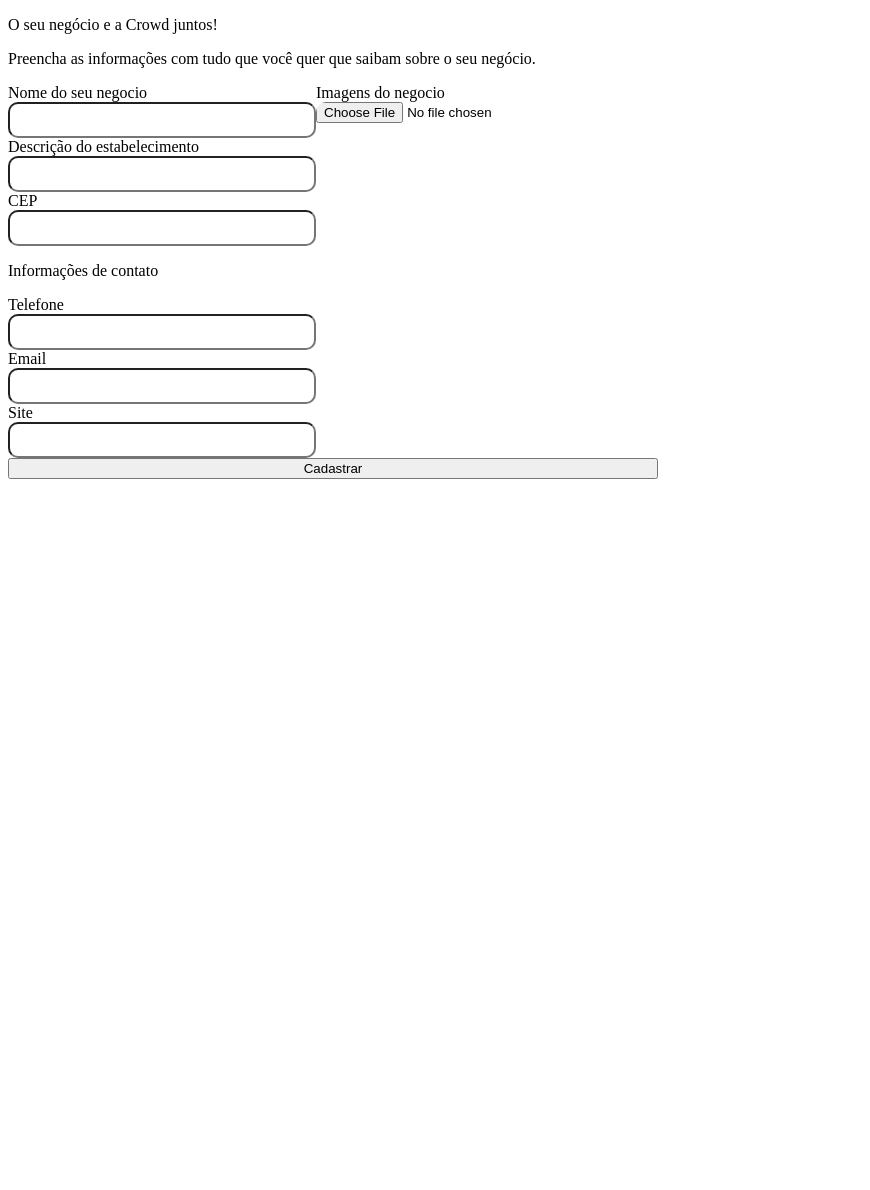
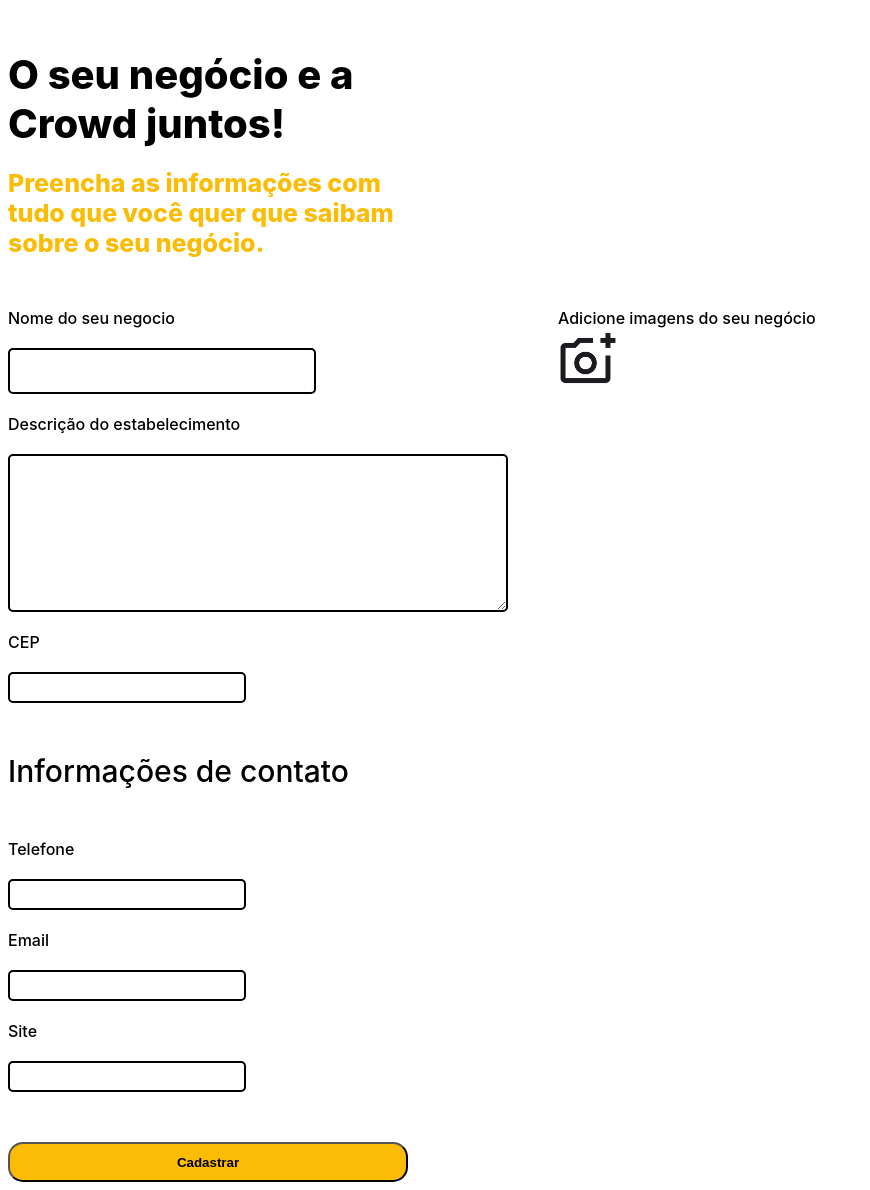
Before and after one commit to MiguelHort/Crowd, a PHP site: page /html/cadastroLocal.html in a window 1280 px wide. Shown: the whole page, without its empty margins (0-870 px from the left). Before the commit the page ends 479 px from the top, so only its background shows below. Run offline with PHP 8.4, Linux system fonts and the light colour scheme.

Commit message:
Cadastro do novo local no banco

```diff
--- a/css/cadastroLocal.css
+++ b/css/cadastroLocal.css
@@ -1,25 +1,99 @@
+#titulos {
+    display: flex;
+    flex-direction: column;
+    gap: 20px;
+    margin-top: 50px;
+    margin-bottom: 50px;
+}
+
+#titulos p {
+    font-family: 'Inter', sans-serif;
+    font-weight: 800;
+}
+
+#titulo {
+    margin: 0;
+    color: black;
+    font-size: 40px;
+}
+
+#subtitulo {
+    margin: 0;
+    color: #FBBC05;
+    font-size: 25px;
+}
+
 #dadosDoNegocio form {
+    display: flex;
+    flex-direction: column;
+    gap: 50px;
+}
+
+#dadosDoNegocio button {
+    width: 400px;
+    height: 40px;
+    font-weight: 600;
+    background-color: #FBBC05;
+    border-radius: 15px;
+}
+
+#dadosDoNegocio button:hover {
+    background-color: #f8ce4f;
+    cursor: pointer;
+    transform: scale(1.03);
+}
+
+#inputs {
+    display: flex;
+    gap: 50px;
+    font-family: 'Inter', sans-serif;
+    font-weight: 500;
+}
+
+#informacoes {
+    width: 500px;
+    gap: 20px;
+}
+
+#informacoes p {
+    font-size: 30px;
+}
+
+#informacoes input, textarea {
+    border-radius: 5px;
+    border: solid black 2px;
+}
+
+#nomedoseunegocio {
+    width: 300px;
+    height: 40px;
+}
+
+.contato {
+   width: 230px;
+   height: 25px;
+}
+
+#informacoes, #imagens {
     display: flex;
     flex-direction: column;
 }
 
-#dadosDoNegocio form div div {
-    display: flex;
-    flex-direction: column;
-
+.file-upload {
+    display: inline-block;
+    background: url('../img/addImagens.png') no-repeat;
+    background-size: contain; /* Ajusta o tamanho da imagem para caber no elemento */
+    width: 60px;
+    height: 60px;
 }
 
-#dadosDoNegocio form div {
-    display: flex;
-
+.file-upload:hover {
+    background: url('../img/addImagens1.png') no-repeat;
+    background-size: contain;
 }
 
-#dadosDoNegocio input {
-    width: 300px;
-    height: 30px;
-    border-radius: 10px;
+.upload-input {
+    opacity: 0; /* Torna o input transparente */
+    width: 100%;
+    height: 100%;
 }
-
-#dadosDoNegocio button {
-    width: 650px;
-}
--- a/html/cadastroLocal.html
+++ b/html/cadastroLocal.html
@@ -10,37 +10,39 @@
 
 <body>
 
-    <div>
-        <p>O seu negócio e a Crowd juntos!</p>
-        <p>Preencha as informações com tudo que você quer que saibam sobre o seu negócio.</p>
+    <div id="titulos">
+        <p id="titulo">O seu negócio e a<br>Crowd juntos!</p>
+        <p id="subtitulo">Preencha as informações com<br>tudo que você quer que saibam<br>sobre o seu negócio.</p>
     </div>
 
-    <div id="dadosDoNegocio">
-        <form action="" method="post">
-            <div>
-                <div>
+    <section id="dadosDoNegocio">
+        <form action="../database/cadastroLocal.php" method="post" enctype="multipart/form-data">
+            <div id="inputs">
+                <div id="informacoes">
                     <label for="">Nome do seu negocio</label>
-                    <input type="text">
+                    <input name="nomengc" type="text" id="nomedoseunegocio">
                     <label for="">Descrição do estabelecimento</label>
-                    <input type="text">
+                    <textarea name="descricao" id="descricaodoseunegocio" cols="30" rows="10"></textarea>
                     <label for="">CEP</label>
-                    <input type="text">
+                    <input name="cep" type="text" class="contato">
                     <p>Informações de contato</p>
                     <label for="">Telefone</label>
-                    <input type="text">
+                    <input name="telefone" type="tel" class="contato">
                     <label for="">Email</label>
-                    <input type="text">
+                    <input name="email" type="email" class="contato">
                     <label for="">Site</label>
-                    <input type="text">
+                    <input name="site" type="site" class="contato">
                 </div>
-                <div>
-                    <label for="">Imagens do negocio</label>
-                    <input type="file">
+                <div id="imagens">
+                    <label for="file-upload">Adicione imagens do seu negócio</label>
+                    <div class="file-upload">
+                        <input name="pictureInput" type="file" id="file-upload" class="upload-input">
+                    </div>
                 </div>
             </div>
             <button type="submit">Cadastrar</button>
         </form>
-    </div>
+    </section>
 
 </body>
 
--- a/index.php
+++ b/index.php
@@ -7,6 +7,7 @@
   <meta name="viewport" content="width=device-width, initial-scale=1.0" />
   <title>Crowd</title>
   <link rel="stylesheet" href="css/index.css" />
+  <link rel="icon" href="img/logo-2.png">
 </head>
 
 <body>
@@ -55,7 +56,7 @@
       <div id="imagens-populares">
         <div class="local">
           <!-- <a href=""><img src="<?php echo $nomengc['imagem1']; ?>" alt="alexandria"></a> -->
-          <a href=""><img src="img/fotos/Unalome/unalome (1).png" alt="alexandria"></a>
+          <a href=""><img src="img/fotos/Alexandria/alexandria (1).jpg" alt="alexandria"></a>
           <p><?php echo $nomengc['nomengc1']; ?></p>
         </div>
         <div class="local">
```
Also changed, not shown: database/cadastroLocal.php (added, +31 -0 lines), if0_34441522_cadastro (1).sql (renamed from if0_34441522_cadastro.sql, +7 -3 lines), img/654c4dac44912.jpg (added), img/addImagens.png (added), img/addImagens1.png (added).
